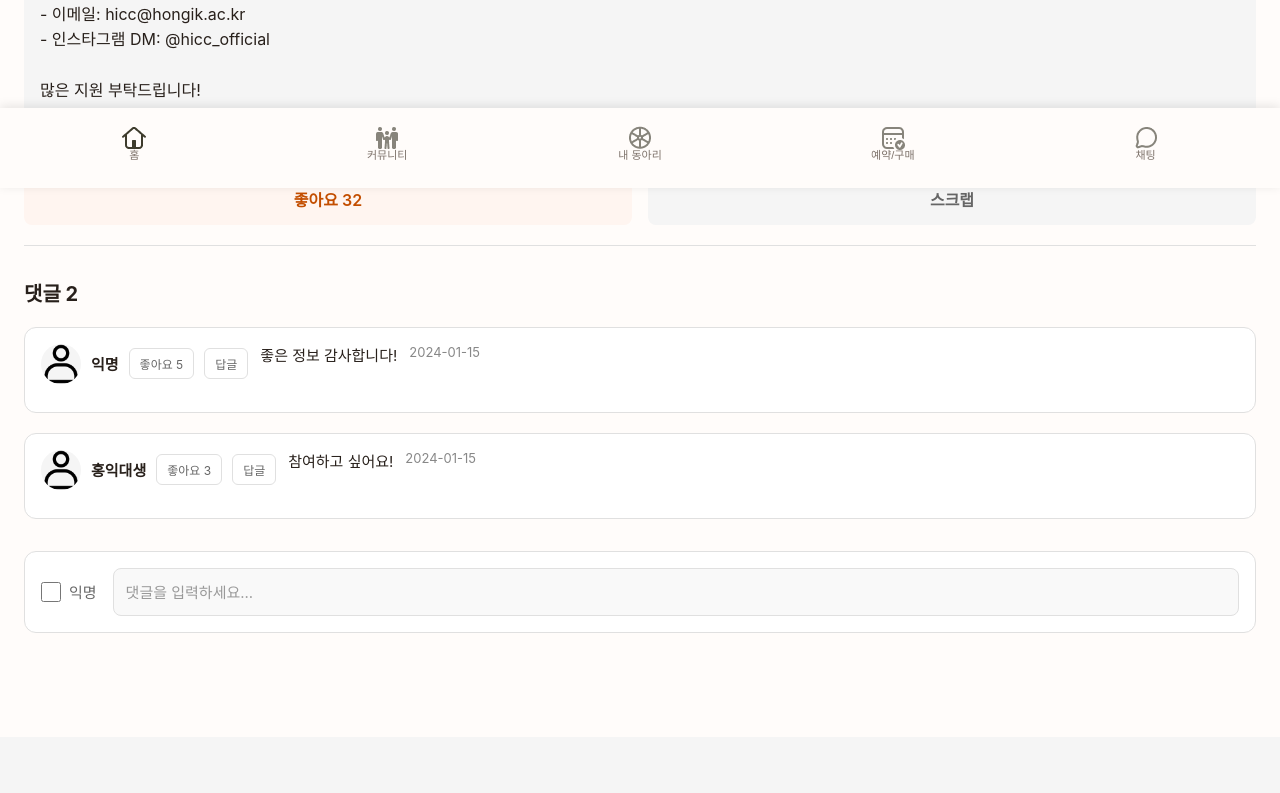
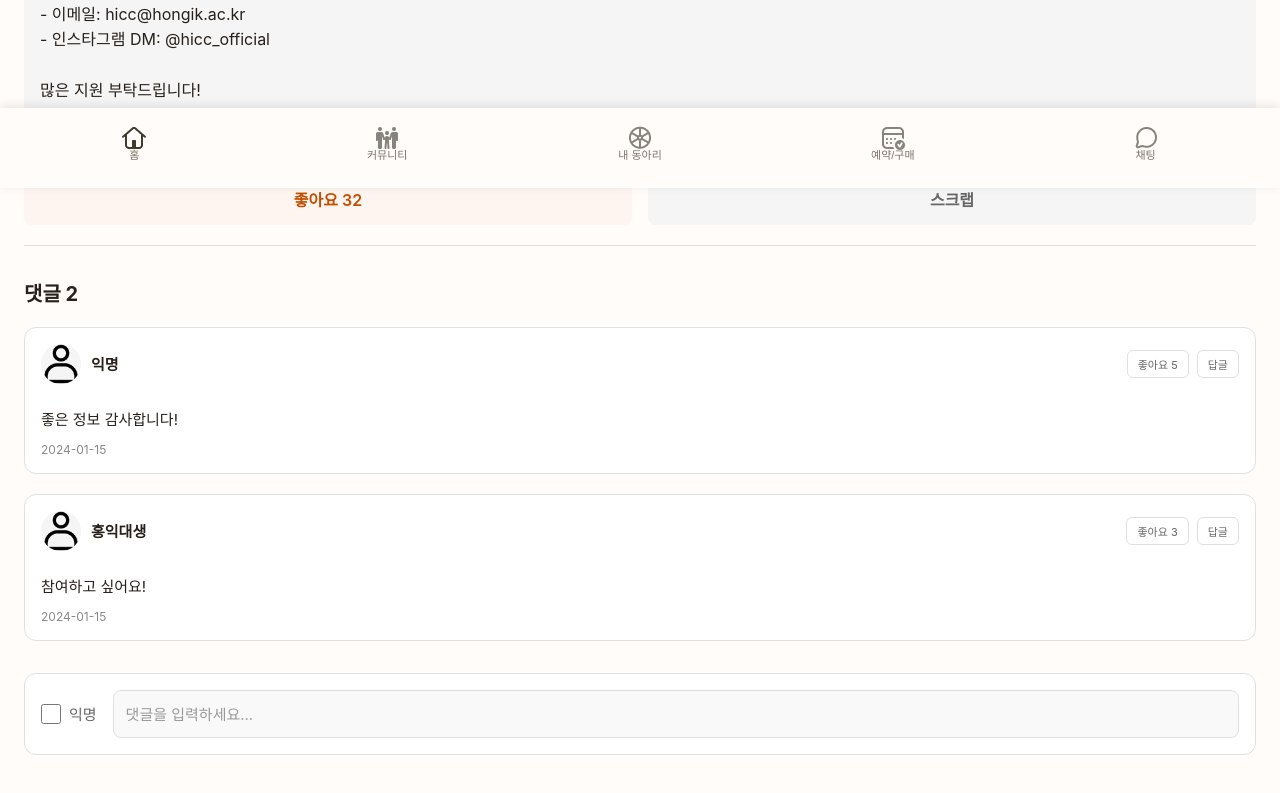
Before and after one commit to hyeonhakjang/admin_group_proto, a React (Create React App) app: page /community/post/1 in a window 1280 px wide. Shown: the part 612-1405 px from the top of the page. Before the commit the page ends 1349 px from the top, so only its background shows below. Built offline with nearby package versions, Linux system fonts and the light colour scheme.

Commit message:
fix: comment layout structure and alignment

```diff
--- a/src/components/PostDetailScreen.css
+++ b/src/components/PostDetailScreen.css
@@ -206,6 +206,8 @@
   border-radius: 12px;
   padding: clamp(12px, 3vw, 16px);
   border: 1px solid #e0e0e0;
+  display: flex;
+  flex-direction: column;
 }
 
 .comment-header {
@@ -213,12 +215,14 @@
   justify-content: space-between;
   align-items: center;
   margin-bottom: clamp(10px, 2.5vw, 12px);
+  width: 100%;
 }
 
 .comment-author-info {
   display: flex;
   align-items: center;
   gap: clamp(8px, 2vw, 10px);
+  flex-shrink: 0;
 }
 
 .comment-author-avatar {
@@ -235,26 +239,29 @@
   font-weight: 600;
   font-size: clamp(13px, 3.25vw, 15px);
   color: #28201b;
+  white-space: nowrap;
 }
 
 .comment-actions {
   display: flex;
-  gap: clamp(8px, 2vw, 10px);
+  gap: clamp(6px, 1.5vw, 8px);
   align-items: center;
+  flex-shrink: 0;
 }
 
 .comment-like-btn,
 .comment-reply-btn {
-  padding: clamp(4px, 1vw, 6px) clamp(8px, 2vw, 10px);
+  padding: clamp(4px, 1vw, 5px) clamp(8px, 2vw, 10px);
   border: 1px solid #e0e0e0;
   border-radius: 6px;
   background: white;
   font-family: "Inter", "Noto Sans KR", sans-serif;
   font-weight: 400;
-  font-size: clamp(11px, 2.75vw, 12px);
+  font-size: clamp(10px, 2.5vw, 11px);
   color: #666666;
   cursor: pointer;
   transition: all 0.2s ease;
+  white-space: nowrap;
 }
 
 .comment-like-btn:hover,
@@ -269,19 +276,26 @@
   color: #c34e00;
 }
 
+.comment-body {
+  display: flex;
+  flex-direction: column;
+  gap: clamp(8px, 2vw, 10px);
+}
+
 .comment-content {
   font-family: "Inter", "Noto Sans KR", sans-serif;
   font-weight: 400;
   font-size: clamp(13px, 3.25vw, 15px);
   color: #28201b;
   line-height: 1.6;
-  margin: 0 0 clamp(8px, 2vw, 10px) 0;
+  margin: 0;
+  word-wrap: break-word;
 }
 
 .comment-date {
   font-family: "Inter", "Noto Sans KR", sans-serif;
   font-weight: 400;
-  font-size: clamp(11px, 2.75vw, 13px);
+  font-size: clamp(11px, 2.75vw, 12px);
   color: #888888;
 }
 
--- a/src/components/PostDetailScreen.tsx
+++ b/src/components/PostDetailScreen.tsx
@@ -375,7 +375,9 @@ const PostDetailScreen: React.FC = () => {
                   </div>
                   <div className="comment-actions">
                     <button
-                      className={`comment-like-btn ${comment.isLiked ? "active" : ""}`}
+                      className={`comment-like-btn ${
+                        comment.isLiked ? "active" : ""
+                      }`}
                       onClick={() => handleCommentLike(comment.id)}
                     >
                       좋아요 {comment.likes}
@@ -383,8 +385,10 @@ const PostDetailScreen: React.FC = () => {
                     <button className="comment-reply-btn">답글</button>
                   </div>
                 </div>
-                <p className="comment-content">{comment.content}</p>
-                <span className="comment-date">{comment.createdAt}</span>
+                <div className="comment-body">
+                  <p className="comment-content">{comment.content}</p>
+                  <span className="comment-date">{comment.createdAt}</span>
+                </div>
               </div>
             ))}
           </div>
@@ -412,11 +416,11 @@ const PostDetailScreen: React.FC = () => {
 
         {/* 댓글 작성 모달 */}
         {showCommentModal && (
-          <div className="comment-modal-overlay" onClick={() => setShowCommentModal(false)}>
-            <div
-              className="comment-modal"
-              onClick={(e) => e.stopPropagation()}
-            >
+          <div
+            className="comment-modal-overlay"
+            onClick={() => setShowCommentModal(false)}
+          >
+            <div className="comment-modal" onClick={(e) => e.stopPropagation()}>
               <div className="comment-modal-header">
                 <h3>댓글 작성</h3>
                 <button
@@ -426,7 +430,10 @@ const PostDetailScreen: React.FC = () => {
                   ×
                 </button>
               </div>
-              <form className="comment-modal-form" onSubmit={handleCommentSubmit}>
+              <form
+                className="comment-modal-form"
+                onSubmit={handleCommentSubmit}
+              >
                 <div className="comment-modal-checkbox">
                   <label className="anonymous-checkbox">
                     <input
```
